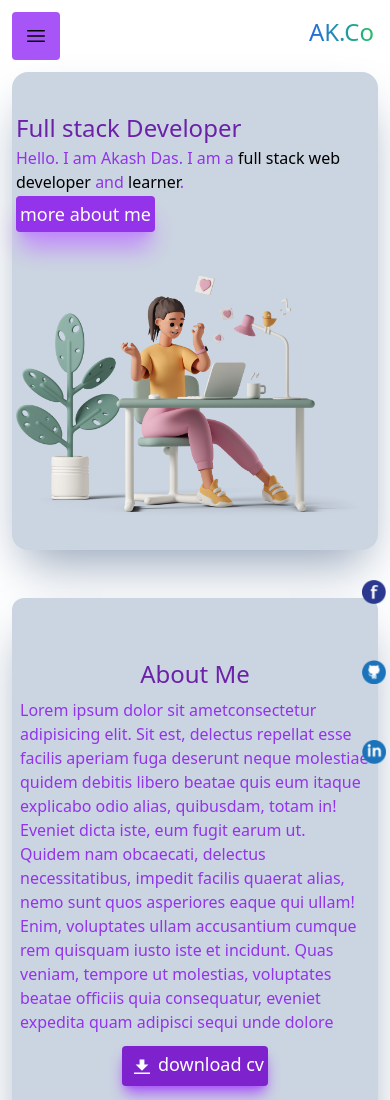
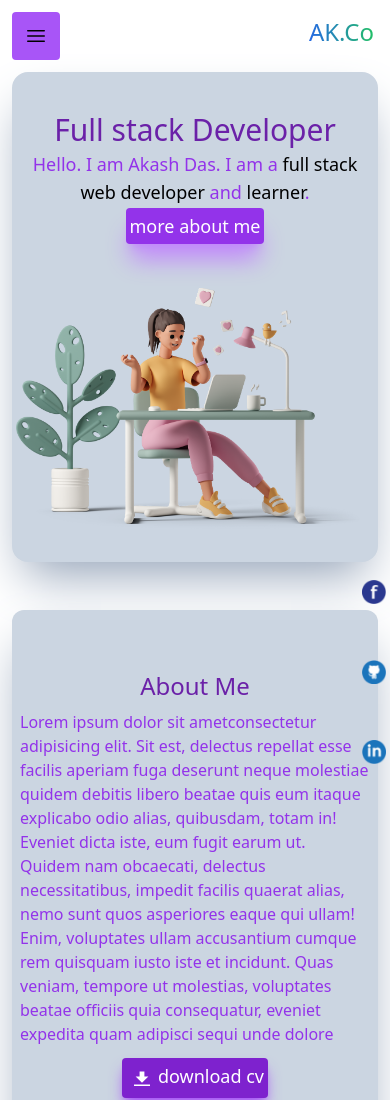
Before and after one commit to akashdas95/myPortfolioSite, a website: page index.html in a window 390 px wide. Shown: the top 1100 px of the page. Drawn offline with nearby package versions, Linux system fonts and the light colour scheme.

Commit message:
hero section change

```diff
--- a/index.html
+++ b/index.html
@@ -65,12 +65,12 @@
         <div
             class="grid grid-cols-1 my-3 mb-12 md:my-12 lg:my-16 lg:mb-36 h-fit p-1 md:p-9 place-items-center lg:grid-cols-2 bg-slate-300 shadow-slate-400 shadow-2xl rounded-2xl">
             <div class="flex flex-col py-9 md:py-16 ">
-                <h1 class="text-2xl md:text-5xl lg:text-6xl text-purple-800 ">Full stack Developer</h1>
-                <p class="text-md md:text-2xl text-purple-600 py-0.5 md:py-3">Hello. I am Akash Das. I am a <span class="text-black">full stack web developer</span> and <span class="text-black">learner</span>.</p>
+                <h1 class="text-3xl text-center md:text-left md:text-5xl lg:text-6xl text-purple-800 ">Full stack Developer</h1>
+                <p class="text-lg text-center md:text-left md:text-2xl text-purple-600 py-0.5 md:py-3">Hello. I am Akash Das. I am a <span class="text-black">full stack web developer</span> and <span class="text-black">learner</span>.</p>
                 <button
-                    class="text-white text-lg md:text-2xl shadow-xl p-1 md:p-2 w-fit bg-purple-600 shadow-purple-400 rounded hover:scale-90 transition ease-in-out duration-400"><a href="#about-me">more about me</a></button>
+                    class="text-white w-fit mx-auto text-lg md:mx-0 md:text-2xl shadow-xl p-1 md:p-2 bg-purple-600 shadow-purple-400 rounded hover:scale-90 transition ease-in-out duration-400"><a href="#about-me">more about me</a></button>
             </div>
-            <img src="./src/hero.png" alt="hero" class="py-2 box-content w-96 md:w-auto aspect-auto">
+            <img src="./src/hero.png" alt="hero" class="py-2 box-content w-96 md:w-full aspect-auto">
         </div>
 
         <!-- about section -->
```
Also changed, not shown: dist/output.css.
